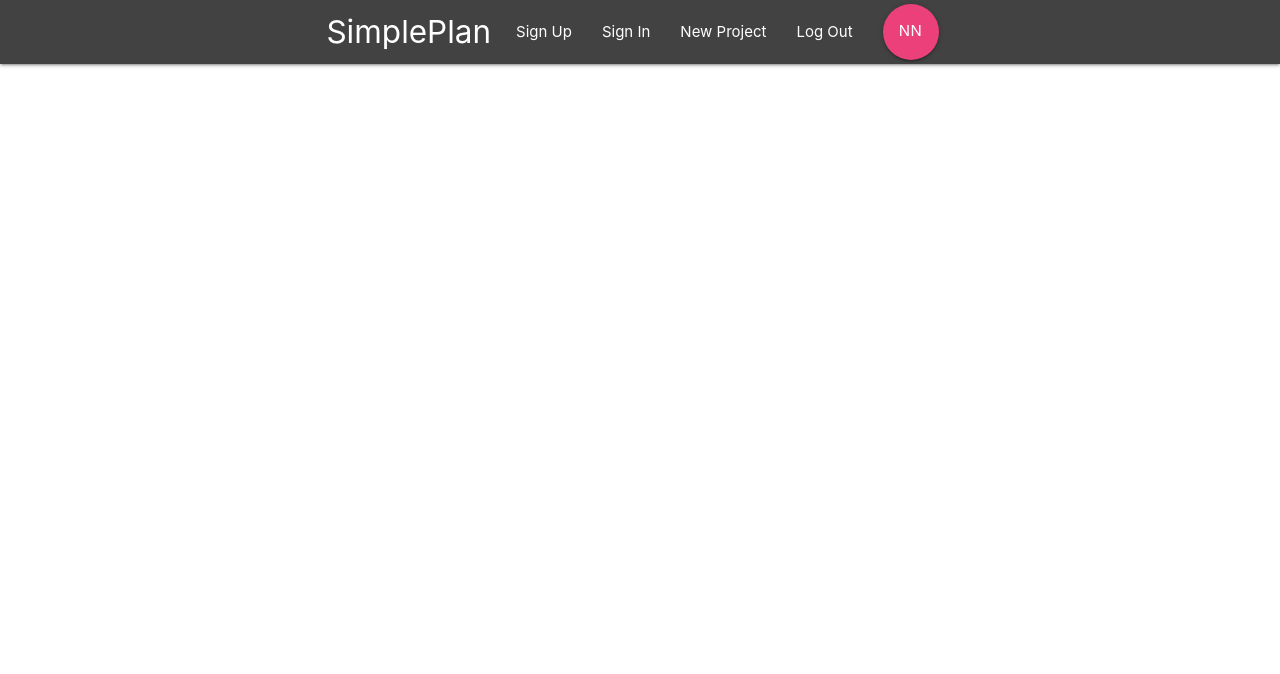
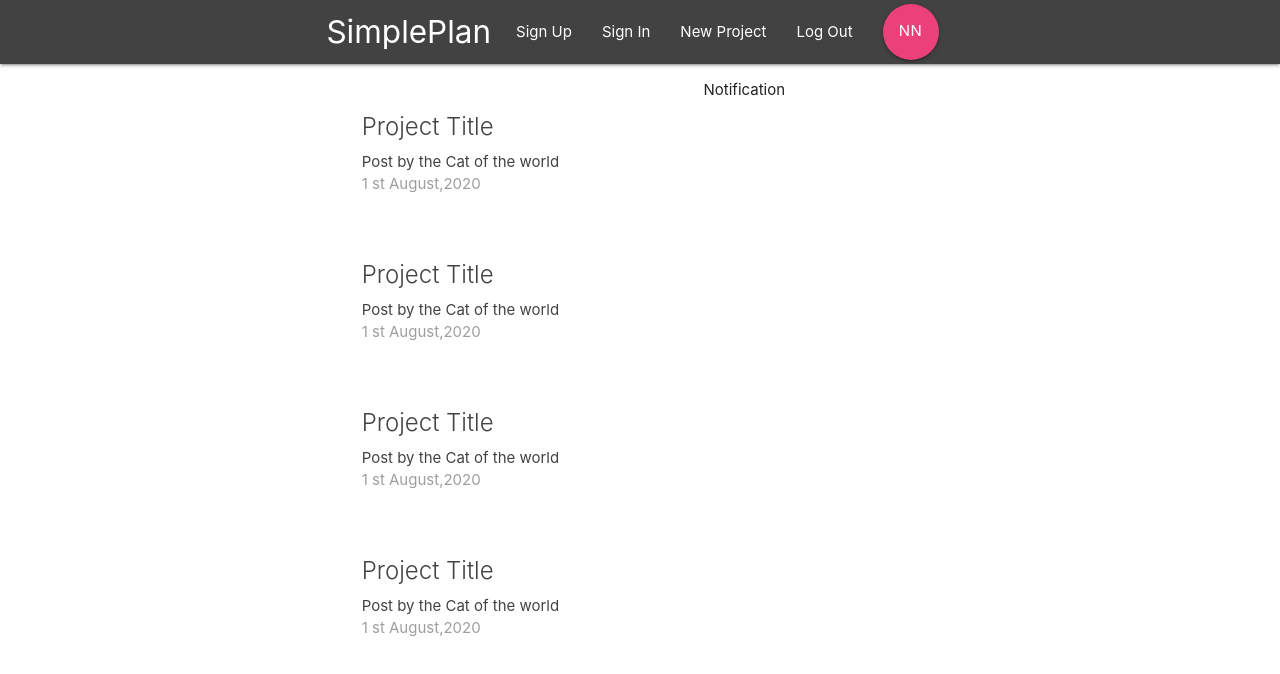
Before and after one commit to Winateewii/SimplePlanReact, a React (Create React App) app in the folder simplan/: page / in a window 1280 px wide. Shown: the top 674 px of the page. Built offline with nearby package versions, Linux system fonts and the light colour scheme.

Commit message:
create route for Dashboard and ProjectList Component

```diff
--- a/simplan/src/App.js
+++ b/simplan/src/App.js
@@ -1,9 +1,8 @@
 import React from 'react';
-import logo from './logo.svg';
-import './App.css';
-import { BrowserRouter } from 'react-router-dom'
+// import './App.css';
+import { BrowserRouter,Switch,Route } from 'react-router-dom'
 import Navbar from './components/layout/Navbar'
-import SignInLink from './components/layout/SignInLink'
+import Dashboard from './components/dashboard/Dashboard'
 
 function App() {
   return (
@@ -11,6 +10,9 @@
     <BrowserRouter>
         <div className="App">
           <Navbar />
+          <switch>
+            <Route path='/' component={Dashboard}/>
+          </switch>
         </div>
     </BrowserRouter>
   );
--- a/simplan/src/components/dashboard/Dashboard.js
+++ b/simplan/src/components/dashboard/Dashboard.js
@@ -0,0 +1,27 @@
+import React,{ Component } from 'react'
+import Notification from './Notification'
+import ProjectList from '../projects/ProjectList'
+
+class Dashboard extends Component {
+    render(){
+        return(
+            <div className="dashboard container">
+            <div className="dashboard container">
+                <div className="row">
+                    {/* //for project  */}
+                    <div class="col s12 m6">
+                        <ProjectList/>
+                    </div>
+                    {/* //for notification */}
+                    <div class="col s12 m5 offset-m1">
+                        <Notification/>
+                    </div>
+
+                </div>
+            </div>
+            </div>
+        )
+    }
+}
+
+export default Dashboard
--- a/simplan/src/components/dashboard/Notification.js
+++ b/simplan/src/components/dashboard/Notification.js
@@ -0,0 +1,13 @@
+import React from 'react'
+
+
+
+const Notification = () =>{
+    return(
+        <div>
+            <p>Notification</p>
+        </div>
+    )
+}
+
+export default Notification
--- a/simplan/src/components/layout/Navbar.js
+++ b/simplan/src/components/layout/Navbar.js
@@ -12,6 +12,7 @@
                 <a href='/' class='brand-logo'>SimplePlan</a>
                 <SignInLink/>
                 <SignOutLink/>
+
             </div>
             </div>
         </nav>
--- a/simplan/src/components/projects/ProjectList.js
+++ b/simplan/src/components/projects/ProjectList.js
@@ -0,0 +1,45 @@
+import React from 'react'
+
+
+
+const ProjectList = () =>{
+    return(
+        <div className="project-list section">
+
+            <div className="card z-depth-0 project-summary">
+                <div className="card-content grey-text text-darken-3">
+                    <span className="card-title">Project Title</span>
+                    <p>Post by the Cat of the world</p>
+                    <p className="grey-text">1 st August,2020</p>
+                </div>
+            </div>
+
+            <div className="card z-depth-0 project-summary">
+                <div className="card-content grey-text text-darken-3">
+                    <span className="card-title">Project Title</span>
+                    <p>Post by the Cat of the world</p>
+                    <p className="grey-text">1 st August,2020</p>
+                </div>
+            </div>
+
+            <div className="card z-depth-0 project-summary">
+                <div className="card-content grey-text text-darken-3">
+                    <span className="card-title">Project Title</span>
+                    <p>Post by the Cat of the world</p>
+                    <p className="grey-text">1 st August,2020</p>
+                </div>
+            </div>
+
+            <div className="card z-depth-0 project-summary">
+                <div className="card-content grey-text text-darken-3">
+                    <span className="card-title">Project Title</span>
+                    <p>Post by the Cat of the world</p>
+                    <p className="grey-text">1 st August,2020</p>
+                </div>
+            </div>
+
+        </div>
+    )
+}
+
+export default ProjectList
```
